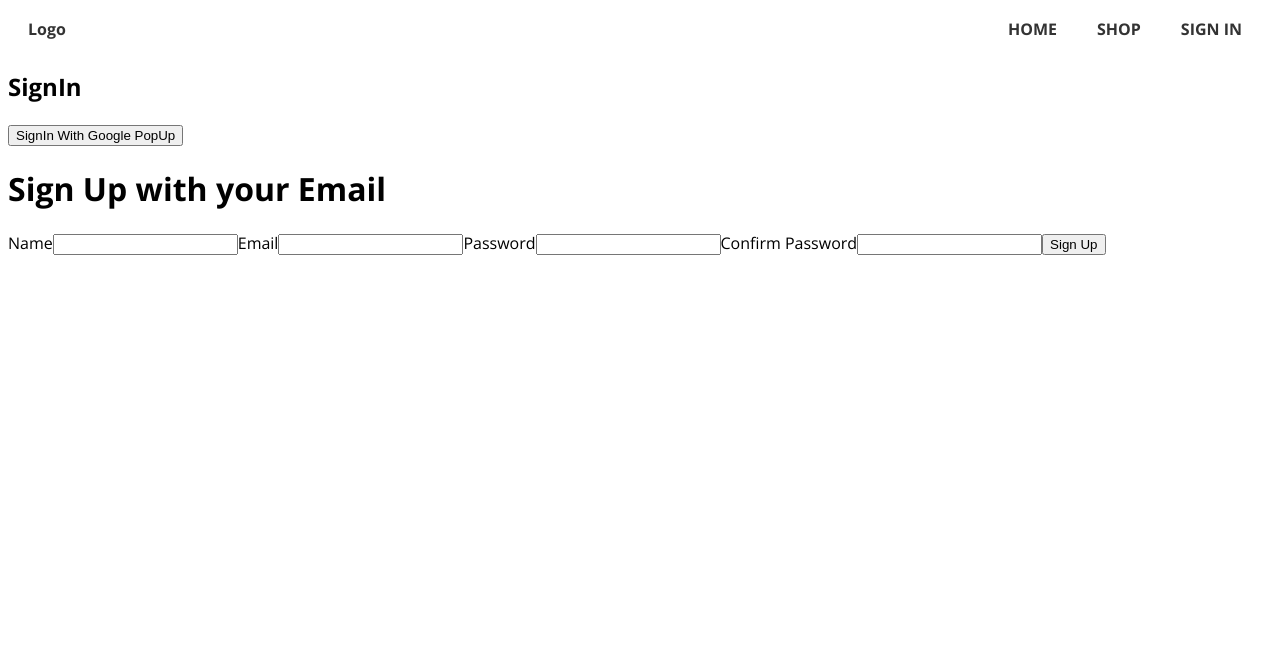
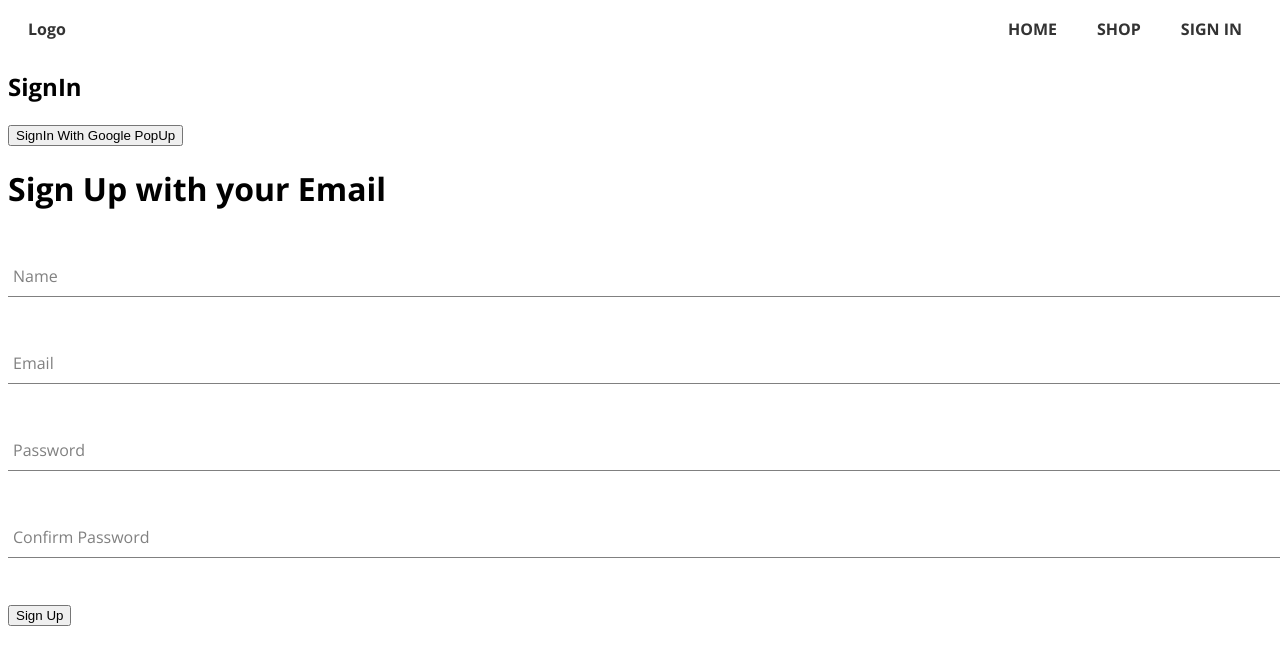
Before and after one commit to marialobillo/react-store, a React (Vite) app: page /signin in a window 1280 px wide. Shown: the top 664 px of the page. Built offline with nearby package versions, Linux system fonts and the light colour scheme.

Commit message:
feat: add style for every input

```diff
--- /dev/null
+++ b/src/components/form-input/form-input.component.tsx
@@ -0,0 +1,42 @@
+import React from 'react'
+import './form-input.styles.scss'
+
+interface FormInputProps {
+    label: string;
+    name: string;
+    type: string; // Allow different input types (text, password, email, etc.)
+    value: string;
+    onChange: (event: React.ChangeEvent<HTMLInputElement>) => void;
+}
+
+const FormInput = ({ label, name, type, value, onChange }: FormInputProps) => {
+
+    const handleFocus = (event: React.FocusEvent<HTMLInputElement>) => {
+        event.target.parentElement?.classList.add('shrink');
+    };
+
+    const handleBlur = (event: React.FocusEvent<HTMLInputElement>) => {
+        if (!event.target.value) {
+            event.target.parentElement?.classList.remove('shrink');
+        }
+    };
+  return (
+      <div className="group">
+          <input
+              className="form-input"
+              type={type}
+              required
+              name={name}
+              value={value}
+              onChange={onChange}
+              onFocus={handleFocus}
+              onBlur={handleBlur}
+          />
+          <label className="form-input-label" htmlFor={name}>
+              {label}
+          </label>
+      </div>
+  )
+}
+
+export default FormInput
--- /dev/null
+++ b/src/components/form-input/form-input.styles.scss
@@ -0,0 +1,54 @@
+$sub-color: grey;
+$main-color: black;
+
+@mixin shrinkLabel {
+    top: -14px;
+    font-size: 12px;
+    color: $main-color;
+}
+
+.group {
+    position: relative;
+    margin: 45px 0;
+
+    .form-input {
+        background: none;
+        background-color: white;
+        color: $sub-color;
+        font-size: 18px;
+        padding: 10px 10px 10px 5px;
+        display: block;
+        width: 100%;
+        border: none;
+        border-radius: 0;
+        border-bottom: 1px solid $sub-color;
+        margin: 25px 0;
+
+        &:focus {
+            outline: none;
+        }
+
+        &:focus~.form-input-label {
+            @include shrinkLabel();
+        }
+    }
+
+    input[type='password'] {
+        letter-spacing: 0.3em;
+    }
+
+    .form-input-label {
+        color: $sub-color;
+        font-size: 16px;
+        font-weight: normal;
+        position: absolute;
+        pointer-events: none;
+        left: 5px;
+        top: 10px;
+        transition: 300ms ease all;
+
+        &.shrink {
+            @include shrinkLabel();
+        }
+    }
+}
--- a/src/components/sign-up-form/sign-up-form.component.tsx
+++ b/src/components/sign-up-form/sign-up-form.component.tsx
@@ -2,6 +2,7 @@
 import { useState } from 'react'
 import { createAuthUserWithEmailAndPassword, createUserDocumentFromAuth } from '../../utils/firebase/firebase.utils'
 import { FirebaseError } from 'firebase/app'
+import FormInput from '../form-input/form-input.component'
 
 const defaultFormFields = {
     displayName: '',
@@ -54,38 +55,34 @@
         <div>
             <h1>Sign Up with your Email</h1>
             <form action="" onSubmit={handleSubmit}>
-                <label htmlFor="">Name</label>
-                <input
+                <FormInput
+                    label="Name"
+                    name="displayName"
                     type="text"
-                    required
-                    name="displayName"
+                    value={displayName}
                     onChange={handleChange}
-                    value={displayName} />
-
-                <label htmlFor="">Email</label>
-                <input
+                />
+                <FormInput
+                    label="Email"
+                    name="email"
                     type="email"
-                    required
-                    name="email"
+                    value={email}
                     onChange={handleChange}
-                    value={email} />
-
-                <label htmlFor="">Password</label>
-                <input
+                />
+                <FormInput
+                    label="Password"
+                    name="password"
                     type="password"
-                    required
-                    name="password"
+                    value={password}
                     onChange={handleChange}
-                    value={password} />
-
-                <label htmlFor="">Confirm Password</label>
-                <input
+                />
+                <FormInput
+                    label="Confirm Password"
+                    name="confirmPassword"
                     type="password"
-                    required
-                    name="confirmPassword"
+                    value={confirmPassword}
                     onChange={handleChange}
-                    value={confirmPassword} />
-
+                />
                 <button type="submit">Sign Up</button>
             </form>
         </div>
```
